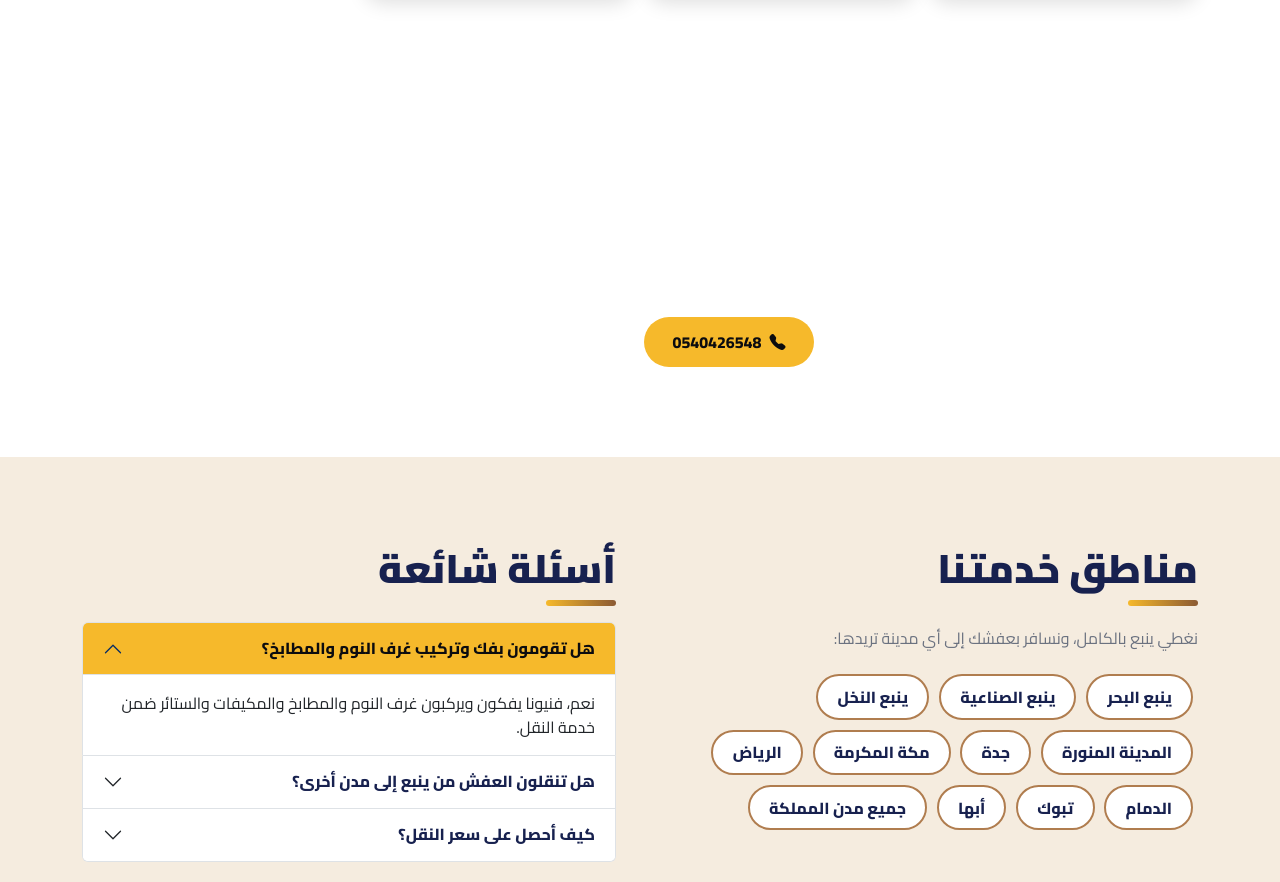
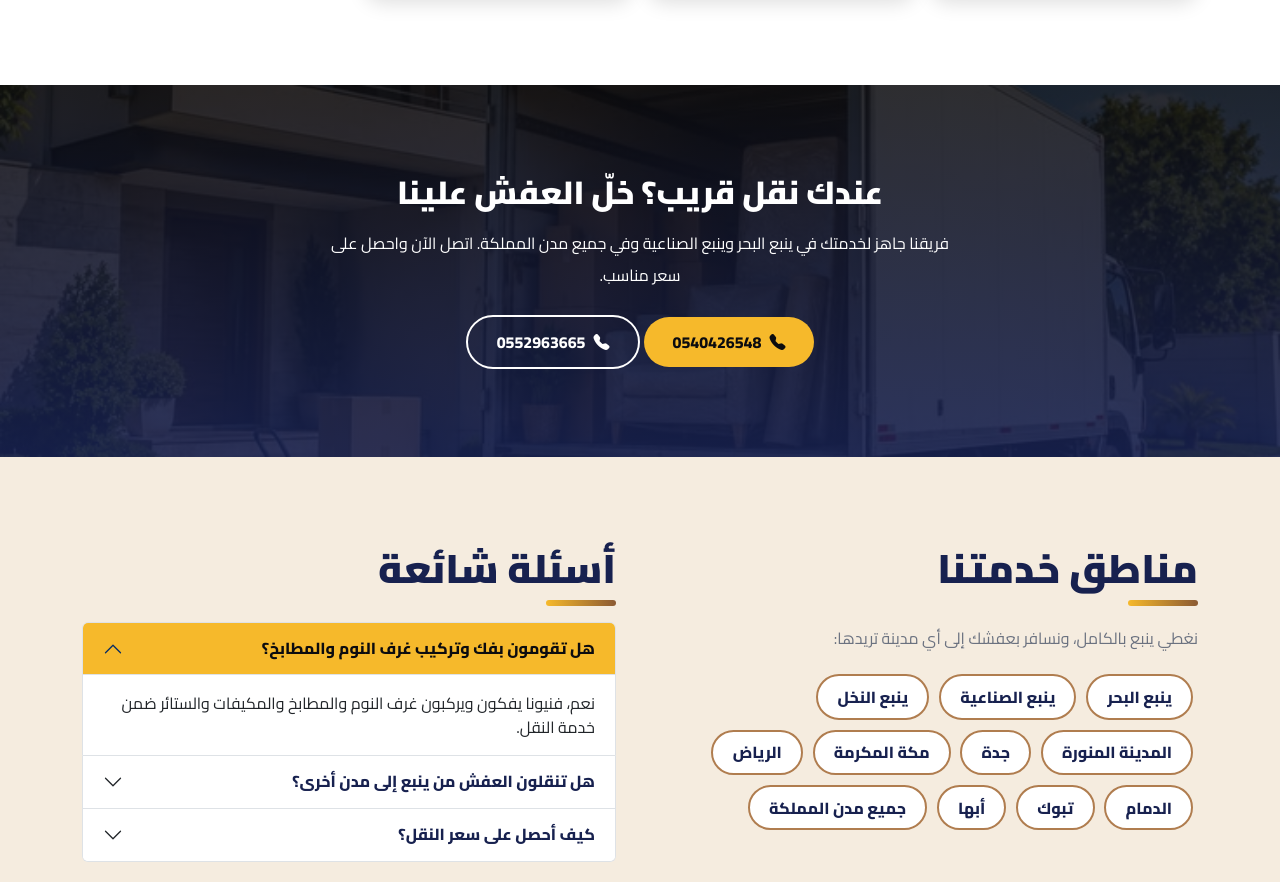
Before and after one commit to Alim20-coder/elrehab, a plain HTML site: page index.html in a window 1280 px wide. Shown: the part 4666-5548 px from the top of the page. Drawn offline with nearby package versions, Linux system fonts and the light colour scheme.

Commit message:
edit last

```diff
--- a/index.html
+++ b/index.html
@@ -103,7 +103,7 @@ section{scroll-margin-top:70px;overflow-x:hidden !important;}
 .nv{position:absolute;top:50%;transform:translateY(-50%);z-index:5;border:0;width:46px;height:46px;border-radius:50%;background:var(--y);transition:.3s}
 .nv:hover{background:#fff;transform:translateY(-50%) scale(1.15)}
 /* cta */
-.cta{background:linear-gradient(#0c0c0fd9,#17214fe6),url(css/p (10).png) center/cover fixed;color:#fff;text-align:center}
+.cta{background:linear-gradient(#0c0c0fd9,#17214fe6),url(css/p\ \(10\).png) center/cover fixed;color:#fff;text-align:center}
 .pl{display:inline-block;margin:.3rem;padding:.55rem 1.2rem;border-radius:50px;background:#fff;border:2px solid var(--w2);font-weight:700;color:var(--n);transition:.3s}
 .pl:hover{background:var(--w);color:#fff;transform:translateY(-4px) rotate(-2deg)}
 .accordion-button{font-weight:800;color:var(--n)}
```
